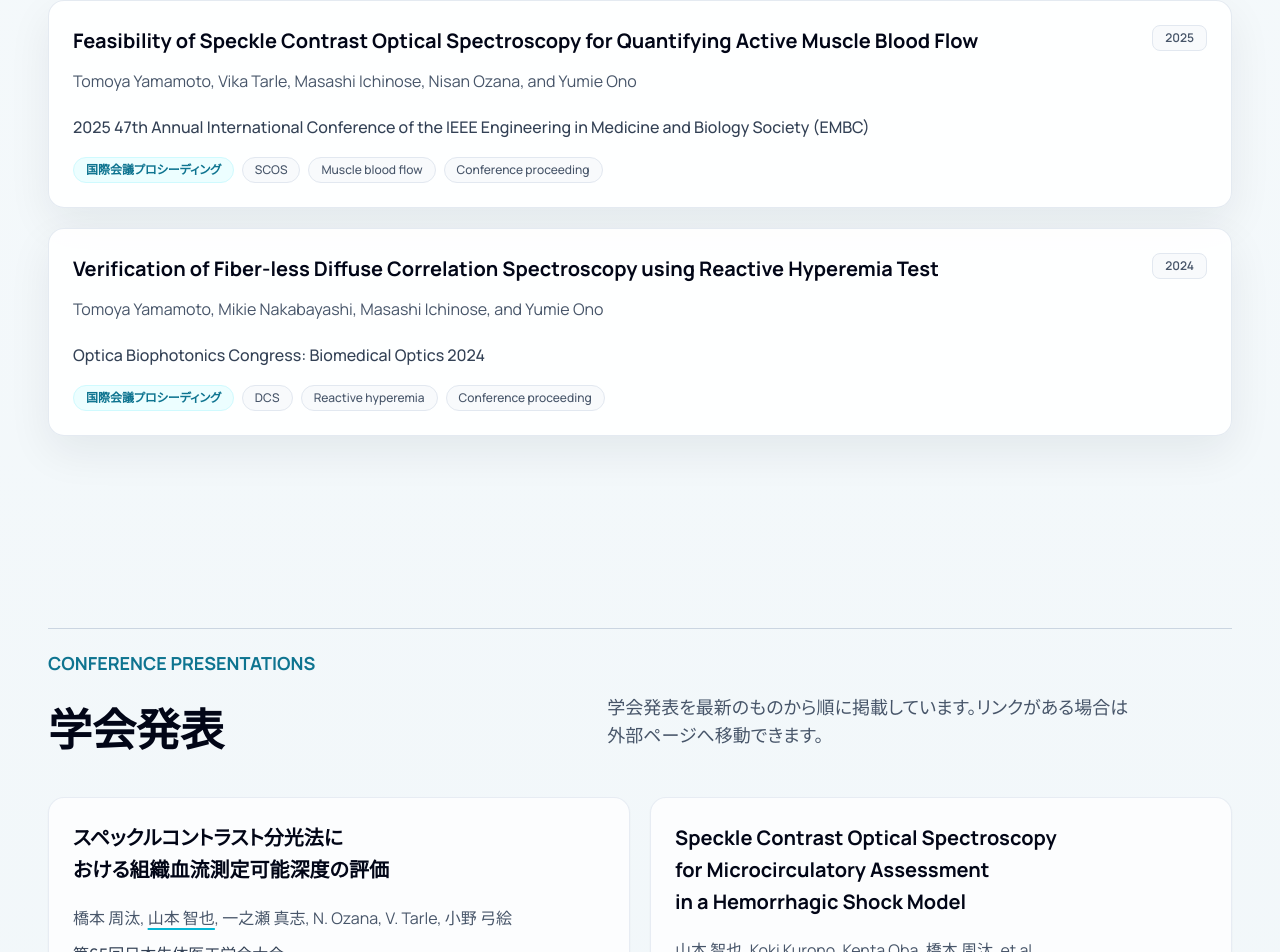
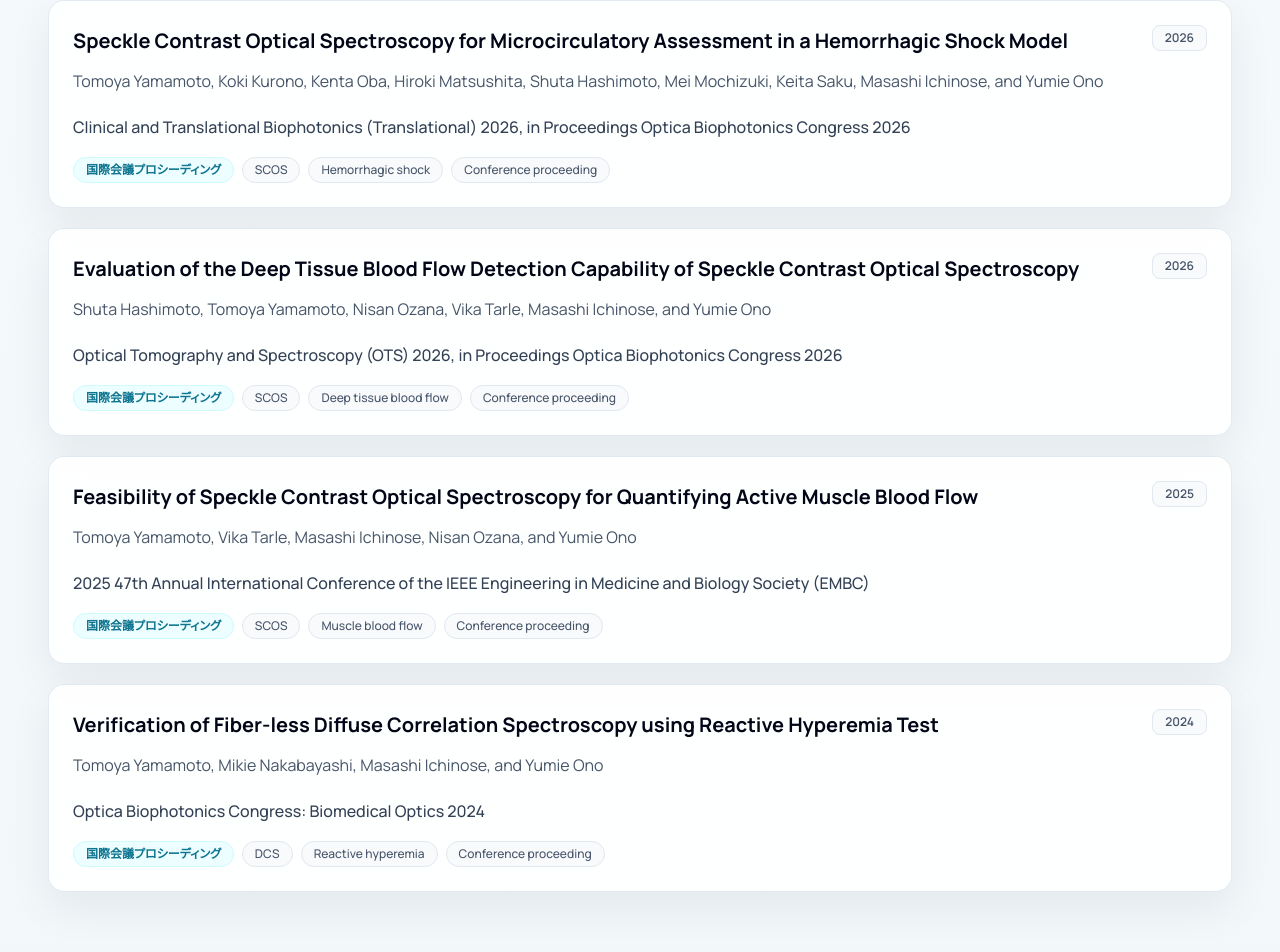
Before and after one commit to tomozzz/Homepage, a React (Vite) app: page / in a window 1280 px wide. Shown: the part 1824-2776 px from the top of the page. Built offline with nearby package versions, Linux system fonts and the light colour scheme.

Commit message:
Add 2026 Optica conference achievements

```diff
--- a/src/data/conferences.ts
+++ b/src/data/conferences.ts
@@ -39,8 +39,12 @@ export const conferences: ConferencePresentation[] = [
       { ja: "山本 智也", en: "Tomoya Yamamoto", isSelf: true },
       { ja: "Koki Kurono", en: "Koki Kurono" },
       { ja: "Kenta Oba", en: "Kenta Oba" },
+      { ja: "Hiroki Matsushita", en: "Hiroki Matsushita" },
       { ja: "橋本 周汰", en: "Shuta Hashimoto" },
-      { ja: "et al.", en: "et al." }
+      { ja: "Mei Mochizuki", en: "Mei Mochizuki" },
+      { ja: "Keita Saku", en: "Keita Saku" },
+      { ja: "一之瀬 真志", en: "Masashi Ichinose" },
+      { ja: "小野 弓絵", en: "Yumie Ono" }
     ],
     conference: {
       ja: "Optica Biophotonics Congress: Biomedical Optics 2026",
@@ -56,6 +60,8 @@ export const conferences: ConferencePresentation[] = [
       ja: "2026年4月",
       en: "April 2026"
     },
+    presentationType: "Poster",
+    url: "https://opg.optica.org/abstract.cfm?uri=Translational-2026-JT4A.31",
     tags: ["SCOS", "Hemorrhagic shock"]
   },
   {
@@ -68,7 +74,8 @@ export const conferences: ConferencePresentation[] = [
       { ja: "山本 智也", en: "Tomoya Yamamoto", isSelf: true },
       { ja: "Nisan Ozana", en: "Nisan Ozana" },
       { ja: "Vika Tarle", en: "Vika Tarle" },
-      { ja: "et al.", en: "et al." }
+      { ja: "一之瀬 真志", en: "Masashi Ichinose" },
+      { ja: "小野 弓絵", en: "Yumie Ono" }
     ],
     conference: {
       ja: "Optica Biophotonics Congress: Biomedical Optics 2026",
@@ -84,6 +91,8 @@ export const conferences: ConferencePresentation[] = [
       ja: "2026年4月",
       en: "April 2026"
     },
+    presentationType: "Oral",
+    url: "https://opg.optica.org/abstract.cfm?uri=ots-2026-OT1D.2",
     tags: ["SCOS", "Deep tissue blood flow"]
   },
   {
--- a/src/data/publications.ts
+++ b/src/data/publications.ts
@@ -1,6 +1,38 @@
 import type { Publication } from "../types";
 
 export const publications: Publication[] = [
+  {
+    title:
+      "Speckle Contrast Optical Spectroscopy for Microcirculatory Assessment in a Hemorrhagic Shock Model",
+    authors:
+      "Tomoya Yamamoto, Koki Kurono, Kenta Oba, Hiroki Matsushita, Shuta Hashimoto, Mei Mochizuki, Keita Saku, Masashi Ichinose, and Yumie Ono",
+    venue:
+      "Clinical and Translational Biophotonics (Translational) 2026, in Proceedings Optica Biophotonics Congress 2026",
+    year: "2026",
+    sortDate: "2026-04-01",
+    url: "https://opg.optica.org/abstract.cfm?uri=Translational-2026-JT4A.31",
+    tags: ["SCOS", "Hemorrhagic shock", "Conference proceeding"],
+    type: {
+      ja: "国際会議プロシーディング",
+      en: "Conference proceeding"
+    }
+  },
+  {
+    title:
+      "Evaluation of the Deep Tissue Blood Flow Detection Capability of Speckle Contrast Optical Spectroscopy",
+    authors:
+      "Shuta Hashimoto, Tomoya Yamamoto, Nisan Ozana, Vika Tarle, Masashi Ichinose, and Yumie Ono",
+    venue:
+      "Optical Tomography and Spectroscopy (OTS) 2026, in Proceedings Optica Biophotonics Congress 2026",
+    year: "2026",
+    sortDate: "2026-04-01",
+    url: "https://opg.optica.org/abstract.cfm?uri=ots-2026-OT1D.2",
+    tags: ["SCOS", "Deep tissue blood flow", "Conference proceeding"],
+    type: {
+      ja: "国際会議プロシーディング",
+      en: "Conference proceeding"
+    }
+  },
   {
     title: "Feasibility of Speckle Contrast Optical Spectroscopy for Quantifying Active Muscle Blood Flow",
     authors:
```
